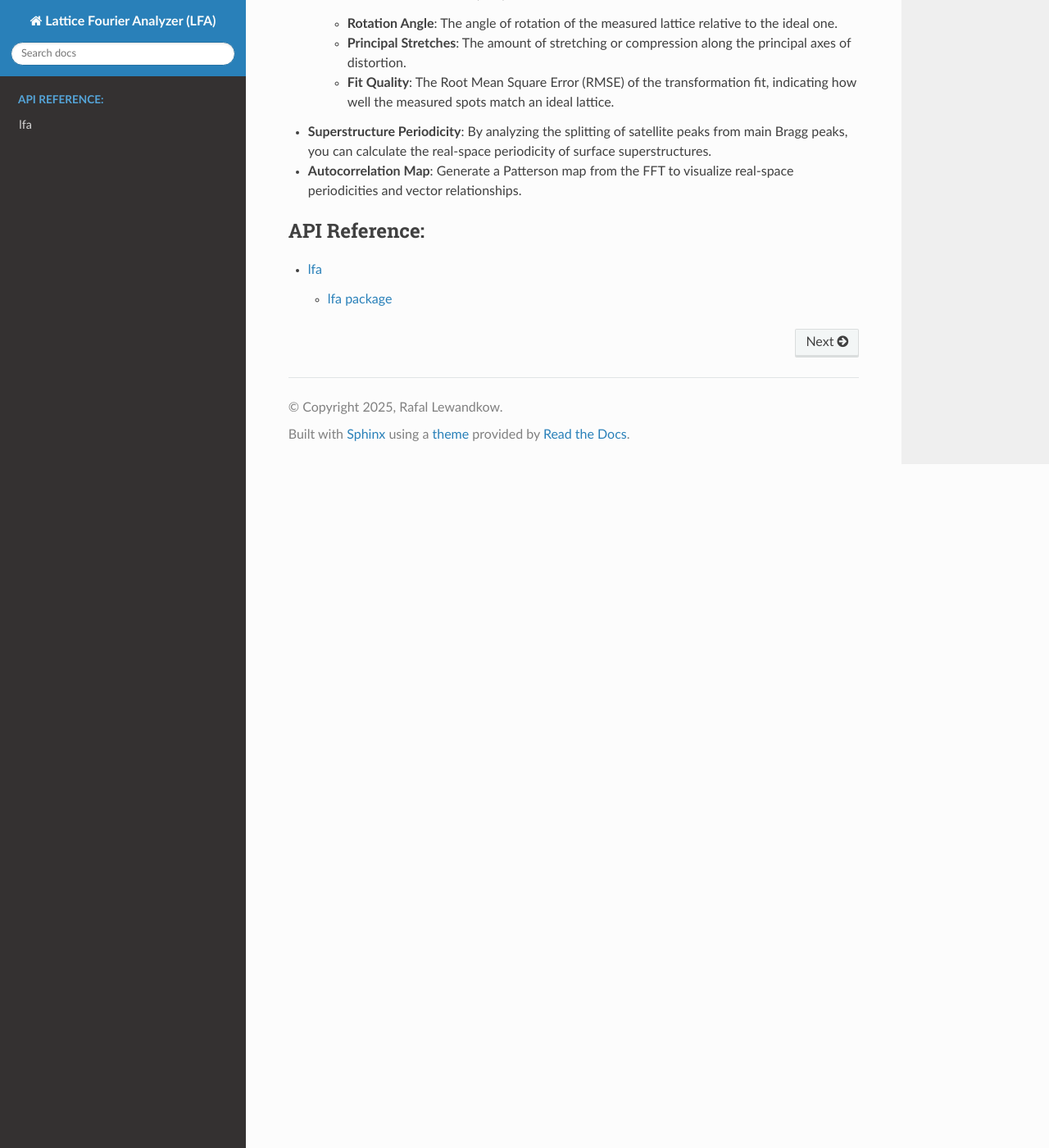
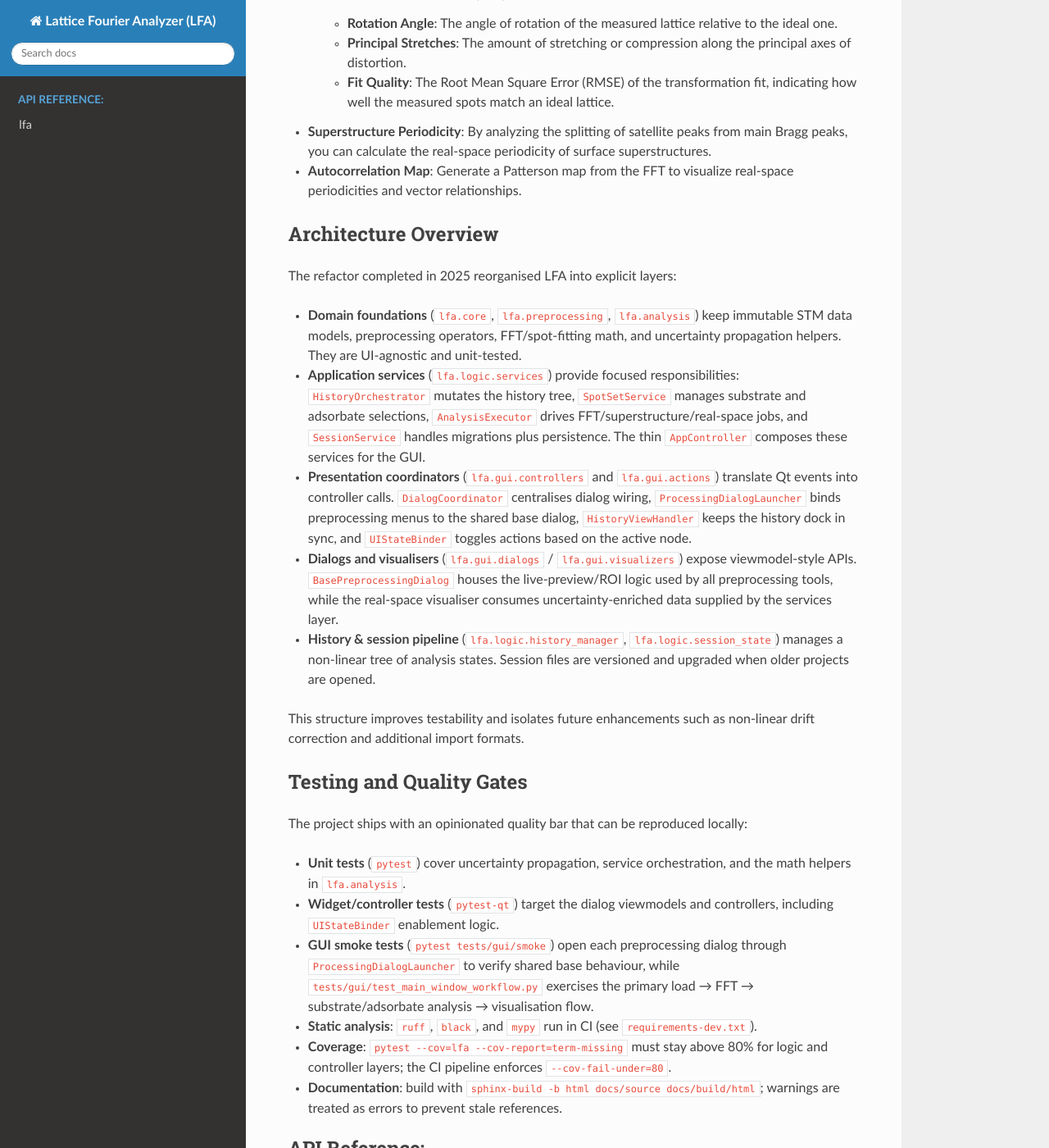
Before and after one commit to RafLew84/NEtCAT_LFA, a Sphinx documentation site: the page built from docs/source/index.rst, in a window 1280 px wide and 1400 px high, scrolled down 1494 px. Shown: the whole window at 82% size. Built offline with Sphinx 7.4.7 and the Read the Docs theme 3.1.0, drawn with Linux system fonts in a browser that asks for light colours.

```diff
--- a/docs/source/index.rst
+++ b/docs/source/index.rst
@@ -49,6 +49,54 @@ LFA allows you to quantify several physical properties of your sample:
 * **Superstructure Periodicity**: By analyzing the splitting of satellite peaks from main Bragg peaks, you can calculate the real-space periodicity of surface superstructures.
 * **Autocorrelation Map**: Generate a Patterson map from the FFT to visualize real-space periodicities and vector relationships.
 
+Architecture Overview
+---------------------
+
+The refactor completed in 2025 reorganised LFA into explicit layers:
+
+- **Domain foundations** (``lfa.core``, ``lfa.preprocessing``, ``lfa.analysis``) keep
+  immutable STM data models, preprocessing operators, FFT/spot-fitting math, and
+  uncertainty propagation helpers. They are UI-agnostic and unit-tested.
+- **Application services** (``lfa.logic.services``) provide focused responsibilities:
+  ``HistoryOrchestrator`` mutates the history tree, ``SpotSetService`` manages substrate and
+  adsorbate selections, ``AnalysisExecutor`` drives FFT/superstructure/real-space jobs, and
+  ``SessionService`` handles migrations plus persistence. The thin ``AppController`` composes
+  these services for the GUI.
+- **Presentation coordinators** (``lfa.gui.controllers`` and ``lfa.gui.actions``) translate
+  Qt events into controller calls. ``DialogCoordinator`` centralises dialog wiring,
+  ``ProcessingDialogLauncher`` binds preprocessing menus to the shared base dialog,
+  ``HistoryViewHandler`` keeps the history dock in sync, and ``UIStateBinder`` toggles actions
+  based on the active node.
+- **Dialogs and visualisers** (``lfa.gui.dialogs`` / ``lfa.gui.visualizers``) expose
+  viewmodel-style APIs. ``BasePreprocessingDialog`` houses the live-preview/ROI logic used by
+  all preprocessing tools, while the real-space visualiser consumes uncertainty-enriched data
+  supplied by the services layer.
+- **History & session pipeline** (``lfa.logic.history_manager``, ``lfa.logic.session_state``)
+  manages a non-linear tree of analysis states. Session files are versioned and upgraded when
+  older projects are opened.
+
+This structure improves testability and isolates future enhancements such as non-linear drift
+correction and additional import formats.
+
+Testing and Quality Gates
+-------------------------
+
+The project ships with an opinionated quality bar that can be reproduced locally:
+
+- **Unit tests** (``pytest``) cover uncertainty propagation, service orchestration, and the
+  math helpers in ``lfa.analysis``.
+- **Widget/controller tests** (``pytest-qt``) target the dialog viewmodels and controllers,
+  including ``UIStateBinder`` enablement logic.
+- **GUI smoke tests** (``pytest tests/gui/smoke``) open each preprocessing dialog through
+  ``ProcessingDialogLauncher`` to verify shared base behaviour, while
+  ``tests/gui/test_main_window_workflow.py`` exercises the primary load → FFT → substrate/adsorbate
+  analysis → visualisation flow.
+- **Static analysis**: ``ruff``, ``black``, and ``mypy`` run in CI (see ``requirements-dev.txt``).
+- **Coverage**: ``pytest --cov=lfa --cov-report=term-missing`` must stay above 80% for logic and
+  controller layers; the CI pipeline enforces ``--cov-fail-under=80``.
+- **Documentation**: build with ``sphinx-build -b html docs/source docs/build/html``; warnings are
+  treated as errors to prevent stale references.
+
 .. toctree::
    :maxdepth: 2
    :caption: API Reference:
```
Also changed, not shown: README.md (+60 -5 lines).
